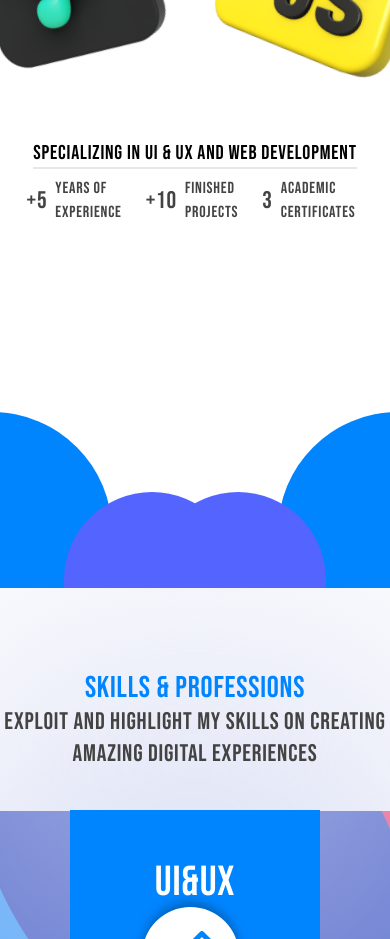
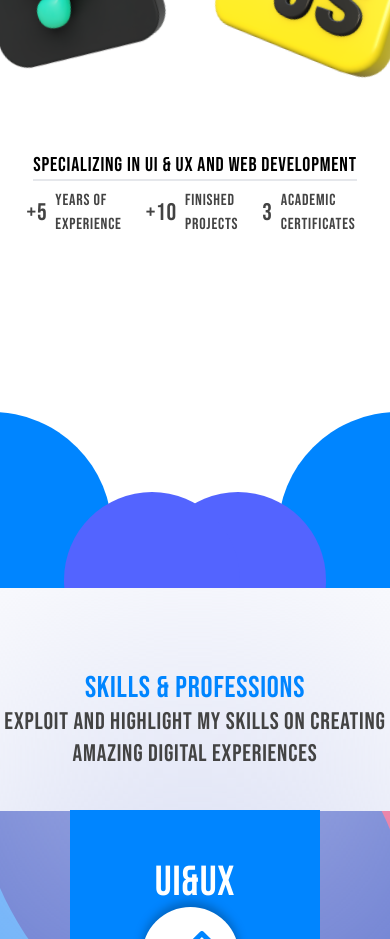
Before and after one commit to yassinkr/portfolio, a React (Vite) app: page / in a window 390 px wide. Shown: the part 1100-2039 px from the top of the page. Built offline with nearby package versions, Linux system fonts and the light colour scheme.

Commit message:
made it responsive again 8

```diff
--- a/src/Componentes/expertise.jsx
+++ b/src/Componentes/expertise.jsx
@@ -18,7 +18,7 @@ const Expertise = () => {
       <div className='absolute bg-myblue left-16 md:left-32 xl:left-48 bottom-[-5rem] xl:bottom-[-12rem] w-44 h-44 md:w-56 md:h-56 xl:w-96 xl:h-96 rounded-full'></div>
 
 
-      <div className='flex flex-col justify-center aligne-middle items-center mt-10 lg:mt-0 px-80 w-[500px] '>
+      <div className='flex flex-col justify-center aligne-middle items-center mt-16 lg:mt-0 px-80 w-[500px] '>
         <div className='text-xl sm:text-2xl md:text-42 lg:text-7xl text-black-400 w-max border-b-2 border-black-400'>
           specializing in Ui & UX and web development
         </div>
```
